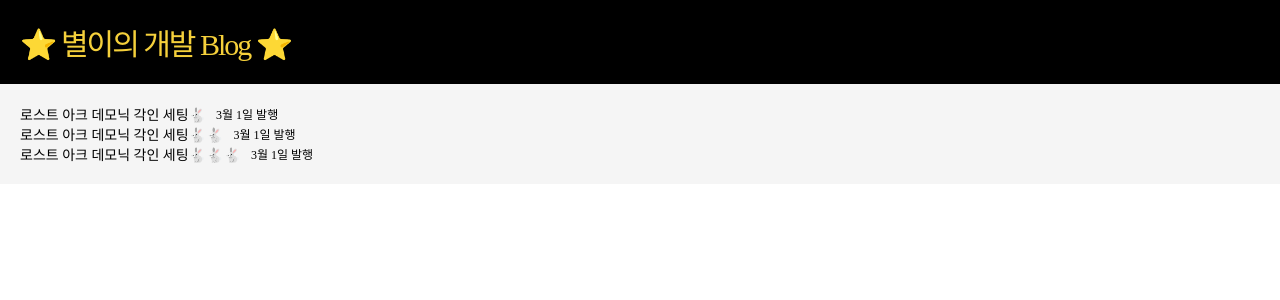
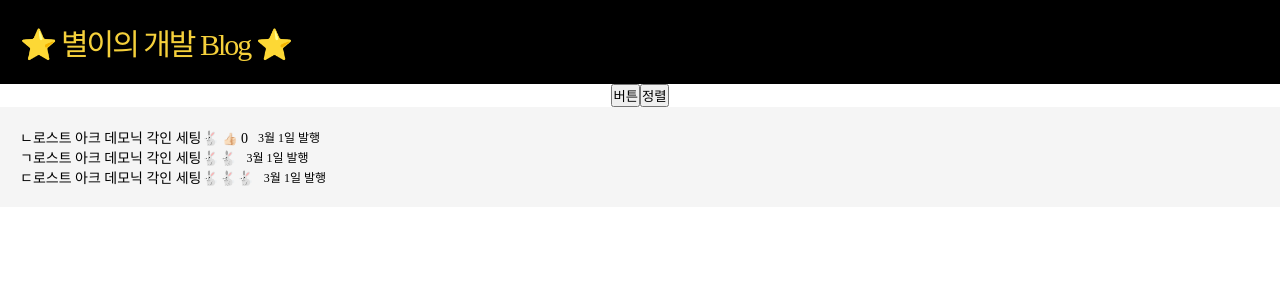
Before and after one commit to ByeoliKim/react-star-study, a React (Create React App) app in the folder byeol-react/home/blog/: page / in a window 1280 px wide. Shown: the top 300 px of the page. Built offline with nearby package versions, Linux system fonts and the light colour scheme.

Commit message:
3월 2일 리액트 공부

```diff
--- a/byeol-react/home/blog/src/App.css
+++ b/byeol-react/home/blog/src/App.css
@@ -7,6 +7,7 @@ body { font-family: 'nanumsquare'; }
 .content-list { padding:20px; background-color:#f5f5f5; }
 .content-list ul > li { display:flex; align-items: center; }
 .content-list h4 { padding:0 10px 0 0; font-size:14px; font-weight:400; text-align:left; }
+.content-list h4 > span { cursor: pointer; }
 .content-list span { font-size:12px; }
 /* logo 애니메이션 */
 @media (prefers-reduced-motion: no-preference) { .App-logo { animation: App-logo-spin infinite 20s linear; } }
--- a/byeol-react/home/blog/src/App.js
+++ b/byeol-react/home/blog/src/App.js
@@ -1,3 +1,4 @@
+/* eslint-disable */
 import React, { useState } from 'react';
 import './App.css';
 
@@ -8,18 +9,37 @@ function App() {
   //var [a,b] = [10, 100];  //10은 a 변수에, 100은 b 변수에 담기
   //새로고침 없이 스무스하게 랜더링하기 위해 state를 사용해야 한다
   //자주 바뀌고, 중요한 데이터들을 변수 말고 state에 저장해서 사용하자
-  let [postTit,postMdf] = useState(['로스트 아크 데모닉 각인 세팅🐇','로스트 아크 데모닉 각인 세팅🐇🐇', '로스트 아크 데모닉 각인 세팅🐇🐇🐇']); //[a,b]
+  let [postTit,postMdf] = useState(['ㄴ로스트 아크 데모닉 각인 세팅🐇','ㄱ로스트 아크 데모닉 각인 세팅🐇🐇', 'ㄷ로스트 아크 데모닉 각인 세팅🐇🐇🐇']); //[a,b]
   let postTitle = "로스트 아크 데모닉 각인 세팅"
+  let [like, likeUp] = useState(0); //[state, state 변경함수]
 
+  function subjectModify () {
+    //버튼이 클릭했을 때 실행하기 위해서 소괄호 생략
+    var newArray = [...postTit];
+    //state 데이터 수정 테크닉!! 수정된 [데이터] 를 만듭니다
+    //state 를 deep copy (스프레드 문법)를 해서 수정합시다
+    newArray[0] = '충모닉 재미있엉!!!!'
+    postMdf(newArray);
+    //리액트 대 원칙 : immutable data
+    //state는 직접 수정이 안 됨
+  }
+  function subjectSort () {
+    //useState 는 직접 변경이 불가능하기 때문에 특정 변수에 값을 복사한 다음 진행해야 한다 👻
+    var newArray = [...postTit];
+    newArray = newArray.sort();
+    postMdf(newArray);
+  }
 
   return (
     <div className="App">
       <div className="black-nav">
         <div style={ {fontSize:'30px', letterSpacing:'-2px'} }>⭐️ 별이의 개발 Blog ⭐️</div>
       </div>
+      <button onClick={ subjectModify }>버튼</button>
+      <button onClick={ subjectSort }>정렬</button>
       <div className="content-list">
         <ul>
-          <li><h4>{ postTit[0] }</h4> <span>3월 1일 발행</span></li>
+          <li><h4>{ postTit[0] } <span onClick={ ()=>{ likeUp(like + 1) } }>👍🏻</span> { like } </h4> <span>3월 1일 발행</span></li>
           <li><h4>{ postTit[1] }</h4> <span>3월 1일 발행</span></li>
           <li><h4>{ postTit[2] }</h4> <span>3월 1일 발행</span></li>
         </ul>
```
